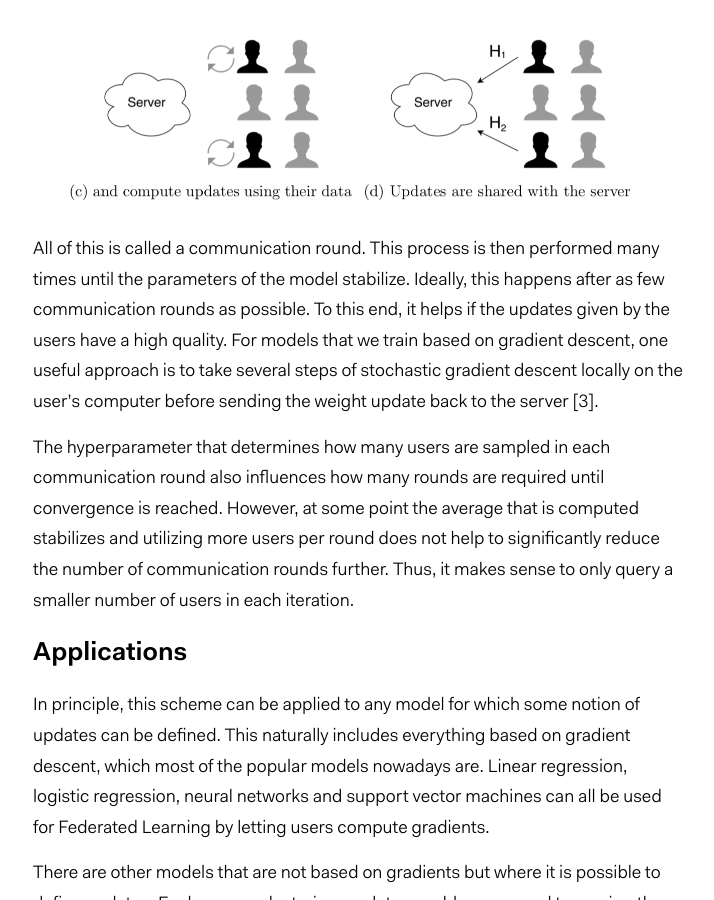
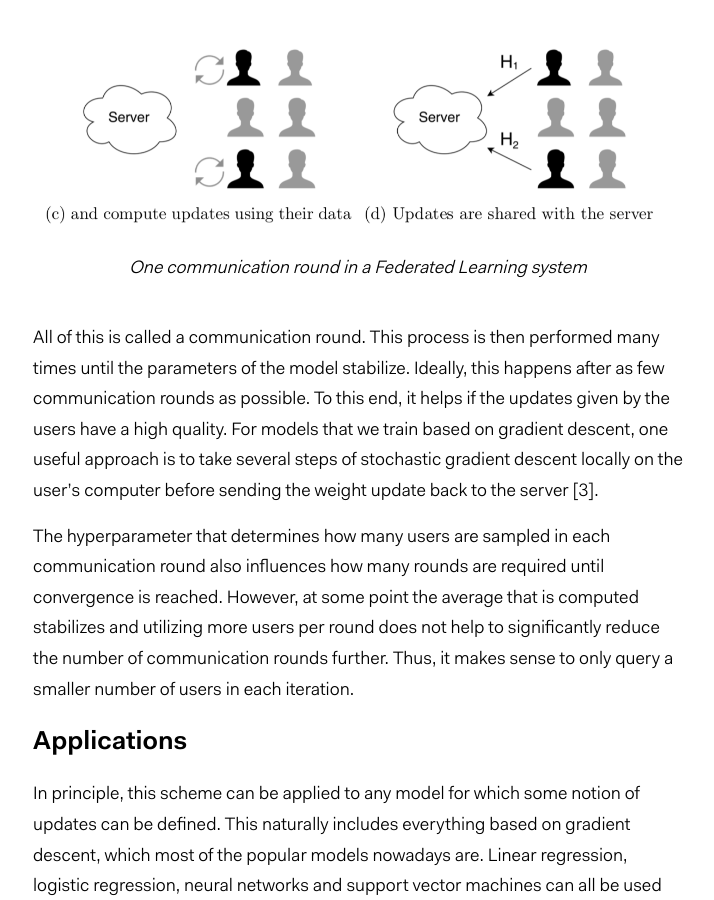
Before and after one commit to florian/florian.github.io, a Jekyll site: the page built from _posts/2018-05-09-federated-learning.md, in a window 1280 px wide and 900 px high, scrolled down 1868 px. Shown: the whole window, without its empty margins (282-996 px from the left). Built offline with Jekyll 4.4.1, drawn with Linux system fonts in a browser that asks for light colours; formulas are drawn with MathJax 3.

Commit message:
Use new image template in FL

```diff
--- a/_posts/2018-05-09-federated-learning.md
+++ b/_posts/2018-05-09-federated-learning.md
@@ -45,7 +45,7 @@ available data to compute a model update \\(H_i\\).
 All these updates are sent back to the server where they are averaged, weighted by the number of training examples that the respective clients used.
 The server then applies this update to the model, typically by using some form of [gradient descent](https://en.wikipedia.org/wiki/Gradient_descent).
 
-<img src="../../assets/posts/federated-learning/iteration.png" width="600" style="margin: 25px auto; display: block" alt="One iteration of a federated learning system" />
+{% include img.html url="iteration.png" description="One communication round in a Federated Learning system" %}
 
 All of this is called a communication round.
 This process is then performed many times until the parameters of the model stabilize.
```
Also changed, not shown: 2 other files.
